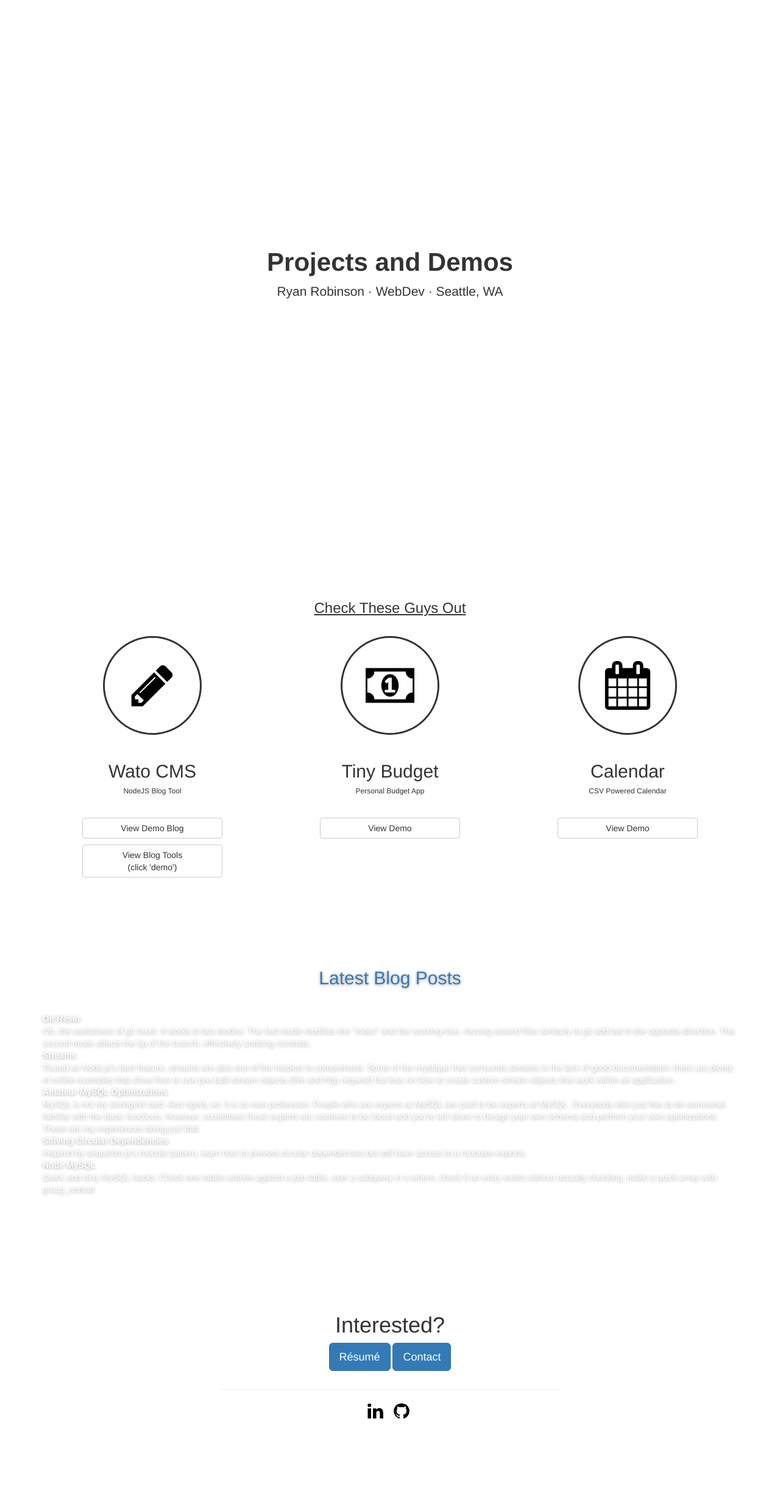
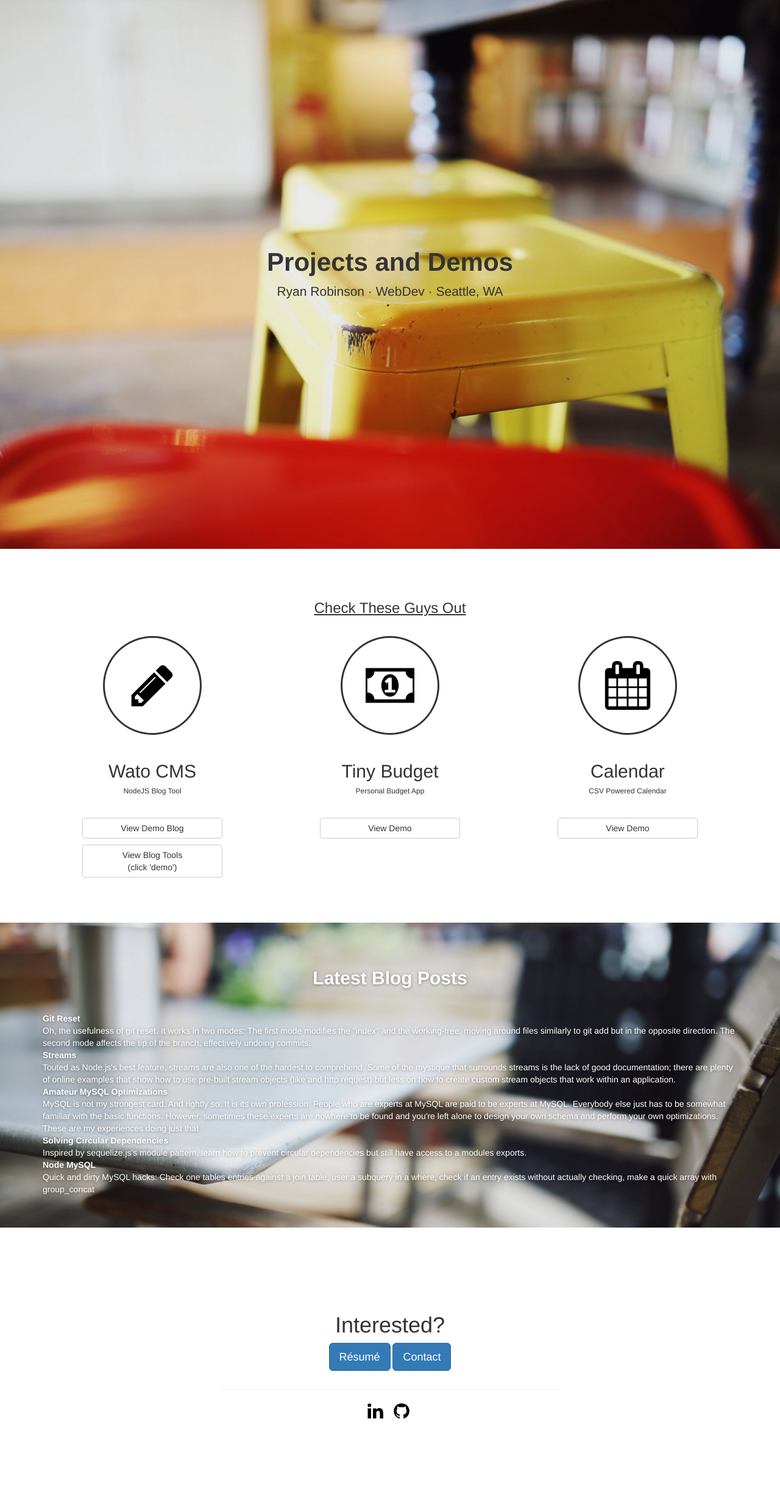
Before and after one commit to robinsr/robinsr.github.io, a Jekyll site: the page built from index.html, in a window 1280 px wide. Shown: the whole page at 61% size. Built offline with Jekyll 4.4.1, drawn with Linux system fonts in a browser that asks for light colours.

Commit message:
Fixed index css

```diff
--- a/stylesheets/index.css
+++ b/stylesheets/index.css
@@ -37,7 +37,7 @@ div.half {
   height: 50%;
 }
 div.header {
-  background: url('images/cafe2_m.jpg') no-repeat center center fixed;
+  background: url('../images/cafe2_m.jpg') no-repeat center center fixed;
 
 }
 div.header h1 {
@@ -64,7 +64,7 @@ div.latest-blog {
   display: table;
   width: 100%;
   height: 500px;
-  background: url('images/cafe3_m.jpg') no-repeat center center fixed;
+  background: url('../images/cafe3_m.jpg') no-repeat center center fixed;
   text-shadow: 0px 1px 5px rgba(0, 0, 0, 0.4);
 }
 div.latest-blog .headline {
@@ -74,7 +74,7 @@ div.latest-blog .container {
   text-align: left;
 }
 
-div.latest-blog .blog-post .title a {
+div.latest-blog a {
   color: #fff;
   font-weight: bold;
 }
```
